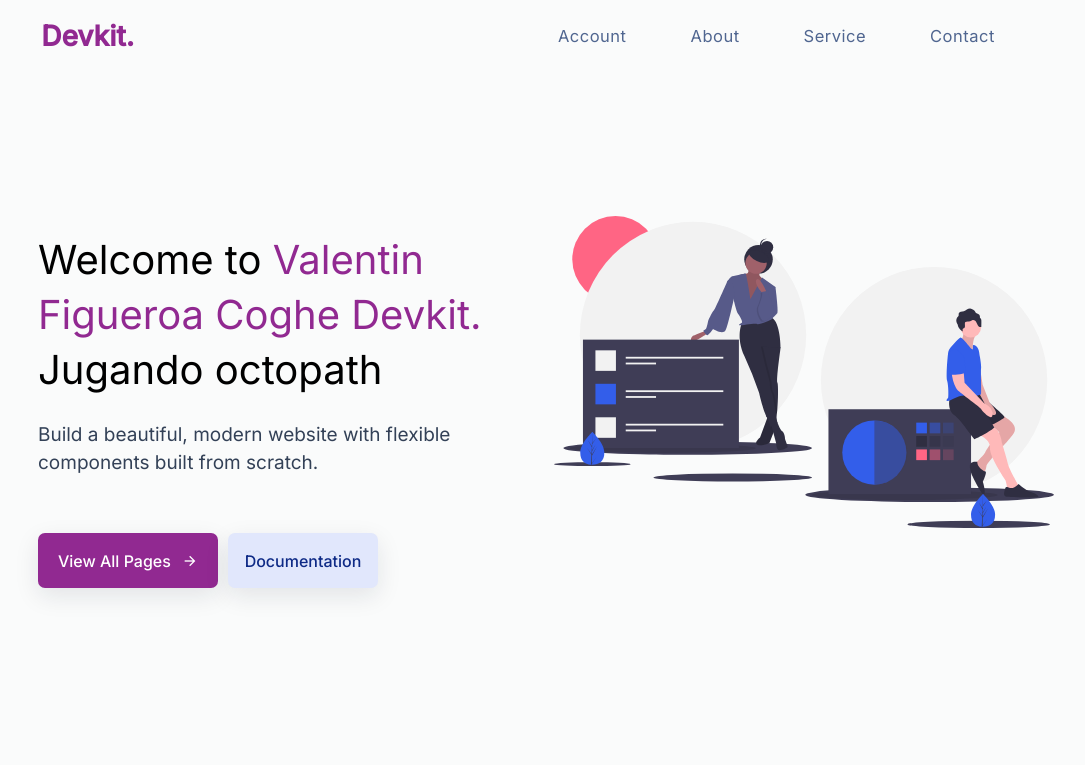
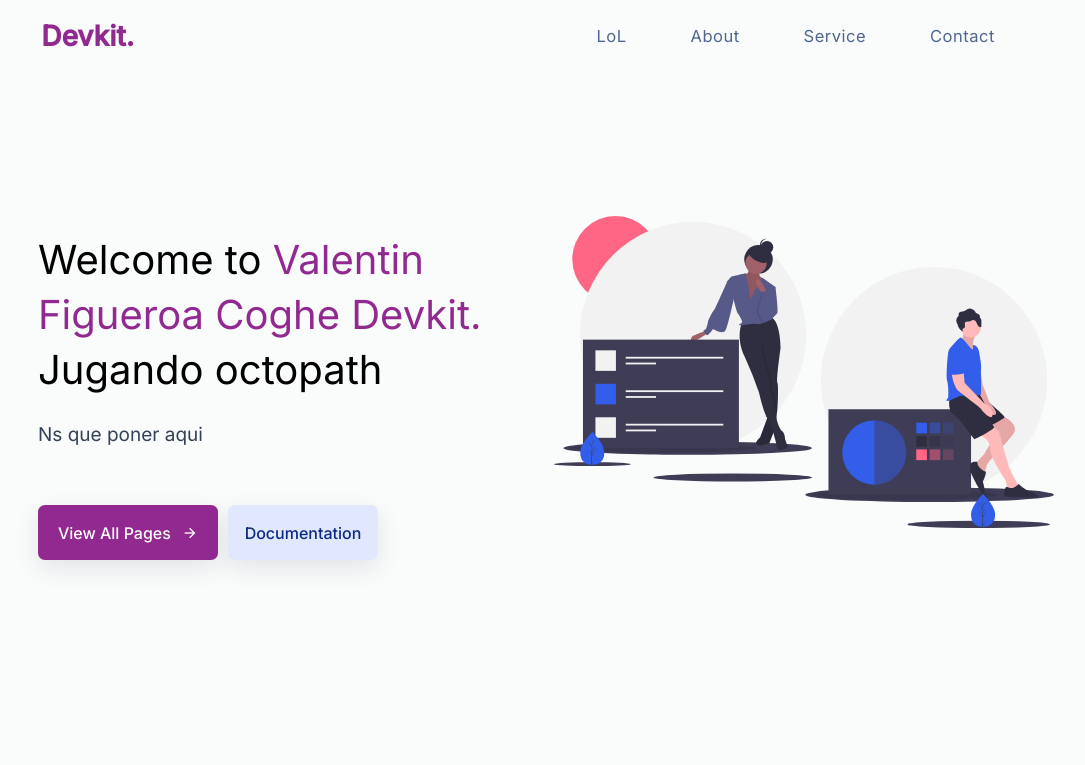
Before and after one commit to Vfigueroa21/Proyecto-1-valen, a plain HTML site: page index.html in a window 1280 px wide. Shown: the top 765 px of the page, without its empty margins (106-1191 px from the left). Drawn offline with nearby package versions, Linux system fonts and the light colour scheme.

Commit message:
Modificacion en pruebas

```diff
--- a/index.html
+++ b/index.html
@@ -34,7 +34,7 @@
 
           <ul class="nav_menu_list">
             <li class="nav_menu_item">
-              <a href="#" class="nav_menu_link">account</a>
+              <a href="#" class="nav_menu_link">LoL</a>
             </li>
             <li class="nav_menu_item">
               <a href="#" class="nav_menu_link">about</a>
@@ -64,8 +64,7 @@
               Jugando octopath
             </h1>
             <p class="info-text">
-              Build a beautiful, modern website with flexible components built
-              from scratch.
+              Ns que poner aqui
             </p>
 
             <div class="btn_wrapper">
```
